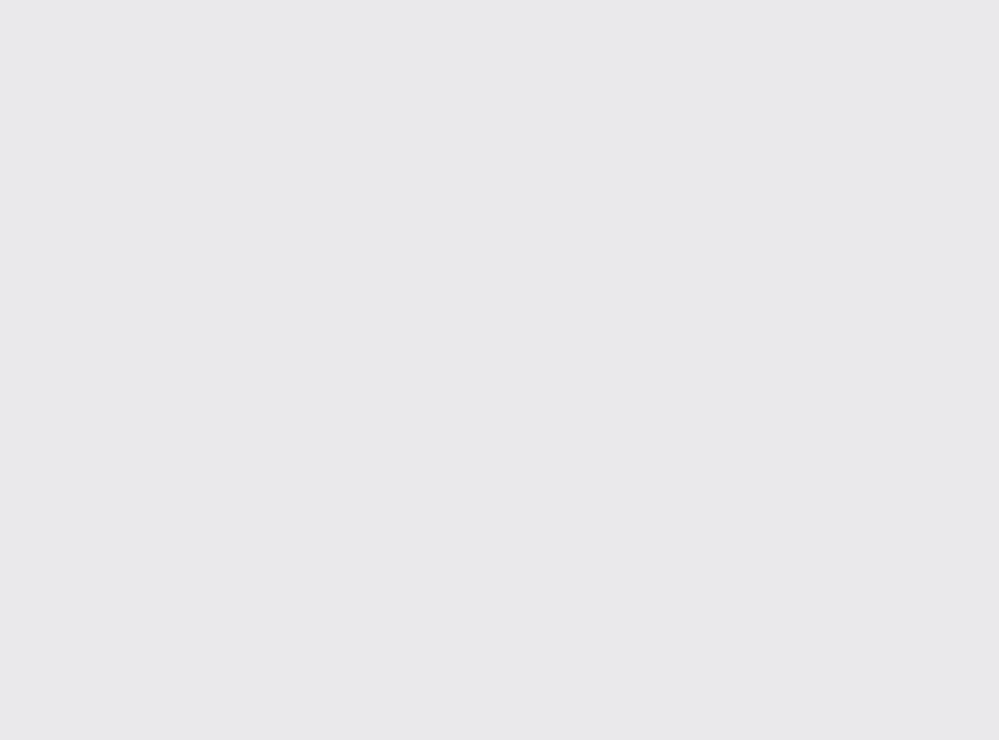
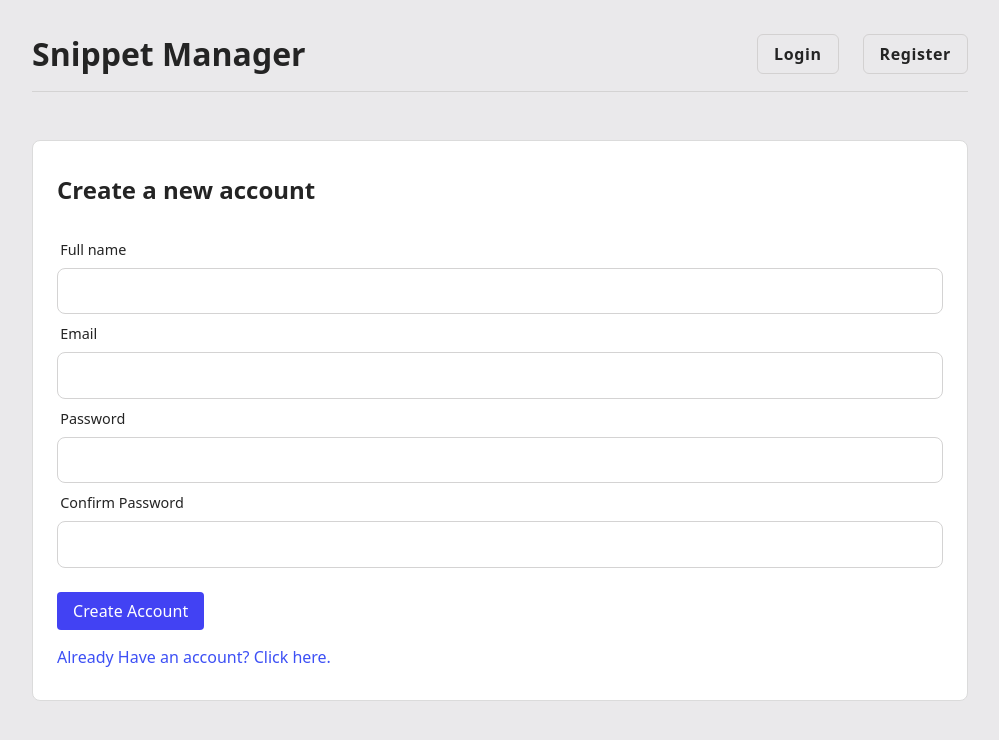
Before and after one commit to kobir1989/Snippet-manager-server, a React (Create React App) app: page /register in a window 1280 px wide. Shown: the top 740 px of the page, without its empty margins (140-1139 px from the left). Built offline with nearby package versions, Linux system fonts and the light colour scheme; no server answers.

Commit message:
Added - Render home page based on user auth

```diff
--- a/src/App.js
+++ b/src/App.js
@@ -1,16 +1,23 @@
+import { Route, Routes } from "react-router-dom";
+import Home from "./Components/Home/Home";
+import "./style/index.scss";
+import Login from "./Components/Login/Login";
+import Register from "./Components/Register/Register";
+import axios from "axios";
+import {UserContextProvider} from "./Store/auth-context";
 
-import {Route, Routes} from "react-router-dom"
-import Home from './Components/Home/Home';
-import "./style/index.scss"
+axios.defaults.withCredentials = true;
 
 function App() {
   return (
     <div className="container">
-     <Routes>
-      <Route path='/' element={<Home />} />
-      <Route path='/login' element={''} />
-      <Route path='/register' element={''} />
-     </Routes>
+      <UserContextProvider>
+        <Routes>
+          <Route path="/" element={<Home />} />
+          <Route path="/login" element={<Login />} />
+          <Route path="/register" element={<Register />} />
+        </Routes>
+      </UserContextProvider>
     </div>
   );
 }
--- a/src/Components/Home/Home.js
+++ b/src/Components/Home/Home.js
@@ -1,14 +1,17 @@
-import React, { useState, useEffect } from "react";
+import React, { useState, useEffect, useContext } from "react";
 import Navbar from "../Nav/Nabbar";
 import axios from "axios";
 import Snippet from "./Snippet";
 import SnippetEditor from "../SnippetEditor/SnippetEditor";
 import "./Home.scss";
+import UserContext from "../../Store/auth-context";
+import Login from "../Login/Login";
 
 const Home = () => {
   const [snippet, setSnippet] = useState([]);
   const [openEditor, setOpenEditor] = useState(false);
   const [editSnippetData, setEditSnippetData] = useState(null);
+  const { user } = useContext(UserContext);
 
   const getSnippet = async () => {
     try {
@@ -19,31 +22,33 @@ const Home = () => {
     }
   };
   useEffect(() => {
+    if (!user) {
+      setSnippet([]);
+      return;
+    } else {
       getSnippet();
-  }, []);
+    }
+  }, [user]);
 
   const editSnippetHandler = (edit) => {
-    console.log("Home-Component", edit)
+    console.log("Home-Component", edit);
     setEditSnippetData(edit);
-    setOpenEditor(true)
+    setOpenEditor(true);
   };
 
   const renderSnippets = () => {
     let sortedSnippet = [...snippet];
     sortedSnippet = sortedSnippet.sort((a, b) => new Date(b.createdAt) - new Date(a.createdAt));
-    return sortedSnippet.map((snippet, index) =>
-    <Snippet
-     snippet={snippet}
-     key={index}
-     getSnippet={getSnippet}
-     onEditSnippet={editSnippetHandler}
-      />);
+    return sortedSnippet.map((snippet, index) => <Snippet snippet={snippet} key={index} getSnippet={getSnippet} onEditSnippet={editSnippetHandler} />);
   };
   return (
     <div className="home">
+      {user ? (
+        <>
           <Navbar />
           {!openEditor && (
-        <button className="btn btn-add"
+            <button
+              className="btn btn-add"
               onClick={() => {
                 setOpenEditor(true);
               }}
@@ -51,12 +56,12 @@ const Home = () => {
               Add Snippet
             </button>
           )}
-      {openEditor && <SnippetEditor
-       openEditor={setOpenEditor}
-       getSnippet={getSnippet}
-       editSnippetData={editSnippetData}
-       />}
+          {openEditor && <SnippetEditor openEditor={setOpenEditor} getSnippet={getSnippet} editSnippetData={editSnippetData} />}
           {renderSnippets()}
+        </>
+      ) : (
+        <Login />
+      )}
     </div>
   );
 };
--- /dev/null
+++ b/src/Components/Login/Login.js
@@ -0,0 +1,67 @@
+import React, { useContext, useState } from "react";
+import Nabbar from "../Nav/Nabbar";
+import "./Login.scss";
+import { Link, useNavigate } from "react-router-dom";
+import axios from "axios";
+import UserContext from "../../Store/auth-context";
+
+const Login = () => {
+  const [email, setEmail] = useState("");
+  const [password, setPassword] = useState("");
+  const navigate = useNavigate();
+  const {getUser} = useContext(UserContext)
+  const loginHandler = async (e) => {
+    e.preventDefault();
+    const loginData = {
+      email,
+      password,
+    };
+    console.log(loginData);
+    try {
+      const response = await axios.post("http://localhost:5000/auth/login", { loginData });
+      await getUser()
+      if(response.status === 200){
+        navigate("/")
+      }
+    } catch (error) {
+      console.log(error);
+    }
+  };
+
+  return (
+    <div className="container">
+      <Nabbar />
+      <div className="login__form">
+        <form onSubmit={loginHandler}>
+          <h2 className="form__title">Login to your account</h2>
+          <label htmlFor="email">Email</label>
+          <input
+            type="email"
+            name="email"
+            value={email}
+            onChange={(e) => {
+              setEmail(e.target.value);
+            }}
+          />
+          <label htmlFor="password">Password</label>
+          <input
+            type="password"
+            name="password"
+            value={password}
+            onChange={(e) => {
+              setPassword(e.target.value);
+            }}
+          />
+          <button type="submit" className="btn btn-login">
+            Login
+          </button>
+          <p className="register-link">
+            <Link to={"/register"}>Don't have an account? Click here.</Link>
+          </p>
+        </form>
+      </div>
+    </div>
+  );
+};
+
+export default Login;
--- /dev/null
+++ b/src/Components/Login/Login.scss
@@ -0,0 +1,22 @@
+.login__form {
+  margin-top: 3rem;
+  .form__title {
+    margin-bottom: 2rem;
+  }
+  .btn-login {
+    margin-top: 1rem;
+    background-color: var(--blue);
+    padding: 0.5rem 1rem;
+    color: var(--light-color);
+    border-radius: 4px;
+    font-weight: 500;
+    letter-spacing: 0.09px;
+    &:hover {
+      box-shadow: var(--box-shadow);
+    }
+  }
+  .register-link {
+    margin-top: 1rem;
+    color: rgb(61, 80, 245);
+  }
+}
--- a/src/Components/Nav/Nabbar.js
+++ b/src/Components/Nav/Nabbar.js
@@ -1,19 +1,38 @@
-import React from "react";
-import { Link } from "react-router-dom";
+import axios from "axios";
+import React, { useContext } from "react";
+import { Link, useNavigate } from "react-router-dom";
+import UserContext from "../../Store/auth-context";
 import "./Nav.scss";
 
 const Nabbar = () => {
+  const { user, getUser } = useContext(UserContext);
+  const navigate = useNavigate();
+  const logoutHandler = async () => {
+    await axios.get("http://localhost:5000/auth/logout");
+    getUser();
+    navigate("/login");
+  };
   return (
     <div className="navbar">
-      <h1>Snippet Manager</h1>
+      <h1>
+        <Link to={"/"}>Snippet Manager</Link>
+      </h1>
 
       <div className="nav__link">
+        {!user ? (
+          <>
             <Link to={"/login"}>
               <h2 className="link__text">Login</h2>
             </Link>
             <Link to={"/register"}>
               <h2 className="link__text">Register</h2>
             </Link>
+          </>
+        ) : (
+          <button className="btn logout-btn" onClick={logoutHandler}>
+            Logout
+          </button>
+        )}
       </div>
     </div>
   );
--- a/src/Components/Nav/Nav.scss
+++ b/src/Components/Nav/Nav.scss
@@ -18,4 +18,15 @@
       box-shadow: var(--box-shadow);
     }
   }
+  .logout-btn{
+    border: 1px solid rgb(211, 209, 209);
+    padding: 0.5rem 1rem;
+    border-radius: 6px;
+    font-size: 1rem;
+    letter-spacing: 0.6px;
+    font-weight: 500;
+    &:hover {
+      box-shadow: var(--box-shadow);
+    }
+  }
 }
--- /dev/null
+++ b/src/Components/Register/Register.js
@@ -0,0 +1,86 @@
+import React, { useState } from "react";
+import Nabbar from "../Nav/Nabbar";
+import "./Register.scss";
+import axios from "axios";
+import { Link, useNavigate } from "react-router-dom";
+
+const Register = () => {
+  const [name, setName] = useState("");
+  const [email, setEmail] = useState("");
+  const [password, setPassword] = useState("");
+  const [confirmPassword, setConfirmPassword] = useState("");
+  const navigate = useNavigate();
+  const registerHandler = async (e) => {
+    e.preventDefault();
+    const registerData = {
+      name,
+      email,
+      password,
+      confirmPassword,
+    };
+    console.log(registerData);
+    try {
+      const response = await axios.post("http://localhost:5000/auth", { registerData });
+      if (response.status === 200) {
+        navigate("/login");
+      }
+    } catch (error) {
+      console.log(error);
+    }
+  };
+
+  return (
+    <div className="container">
+      <Nabbar />
+      <div className="auth__form">
+        <form onSubmit={registerHandler}>
+          <h2 className="form__title">Create a new account</h2>
+          <label htmlFor="user-name">Full name</label>
+          <input
+            type="text"
+            name="user-name"
+            value={name}
+            onChange={(e) => {
+              setName(e.target.value);
+            }}
+          />
+          <label htmlFor="email">Email</label>
+          <input
+            type="email"
+            name="email"
+            value={email}
+            onChange={(e) => {
+              setEmail(e.target.value);
+            }}
+          />
+          <label htmlFor="password">Password</label>
+          <input
+            type="password"
+            name="password"
+            value={password}
+            onChange={(e) => {
+              setPassword(e.target.value);
+            }}
+          />
+          <label htmlFor="confirmPassword">Confirm Password</label>
+          <input
+            type="password"
+            name="confirmPassword"
+            value={confirmPassword}
+            onChange={(e) => {
+              setConfirmPassword(e.target.value);
+            }}
+          />
+          <button type="submit" className="btn btn-create-account">
+            Create Account
+          </button>
+          <p className="login-link">
+            <Link to={"/login"}>Already Have an account? Click here.</Link>
+          </p>
+        </form>
+      </div>
+    </div>
+  );
+};
+
+export default Register;
--- /dev/null
+++ b/src/Components/Register/Register.scss
@@ -0,0 +1,22 @@
+.auth__form {
+  margin-top: 3rem;
+  .form__title {
+    margin-bottom: 2rem;
+  }
+  .btn-create-account {
+    margin-top: 1rem;
+    background-color: var(--blue);
+    padding: 0.5rem 1rem;
+    color: var(--light-color);
+    border-radius: 4px;
+    font-weight: 500;
+    letter-spacing: 0.09px;
+    &:hover {
+      box-shadow: var(--box-shadow);
+    }
+  }
+  .login-link{
+    margin-top: 1rem;
+    color: rgb(61, 80, 245);
+  }
+}
--- a/src/Components/SnippetEditor/SnippetEditor.scss
+++ b/src/Components/SnippetEditor/SnippetEditor.scss
@@ -1,15 +1,5 @@
 .snippet-editor {
   margin: 2.5rem 0;
-  form {
-    border: 1px solid rgb(219, 219, 219);
-    padding: 2rem 1.5rem;
-    border-radius: 8px;
-    background-color: var(--light-color);
-
-    &:hover {
-      box-shadow: var(--box-shadow);
-    }
-  }
   .btn-save{
     margin-right: 1rem;
     background-color: var(--green);
--- /dev/null
+++ b/src/Store/auth-context.js
@@ -0,0 +1,19 @@
+import axios from "axios";
+import React, { useState, useEffect } from "react";
+
+const UserContext = React.createContext();
+
+const UserContextProvider = (props) => {
+  const [user, setUser] = useState(undefined);
+  const getUser = async () => {
+    const userRes = await axios.get("http://localhost:5000/auth/loggedIn");
+    setUser(userRes.data);
+  };
+  useEffect(() => {
+    getUser();
+  }, []);
+  return <UserContext.Provider value={{user, getUser}}>{props.children}</UserContext.Provider>;
+};
+
+export default UserContext;
+export { UserContextProvider };
--- a/src/style/index.scss
+++ b/src/style/index.scss
@@ -45,3 +45,13 @@
   textarea{
     height: 6rem;
   }
+  form {
+    border: 1px solid rgb(219, 219, 219);
+    padding: 2rem 1.5rem;
+    border-radius: 8px;
+    background-color: var(--light-color);
+
+    &:hover {
+      box-shadow: var(--box-shadow);
+    }
+  }
```
Lines whose indentation alone changed are shown as unchanged.
